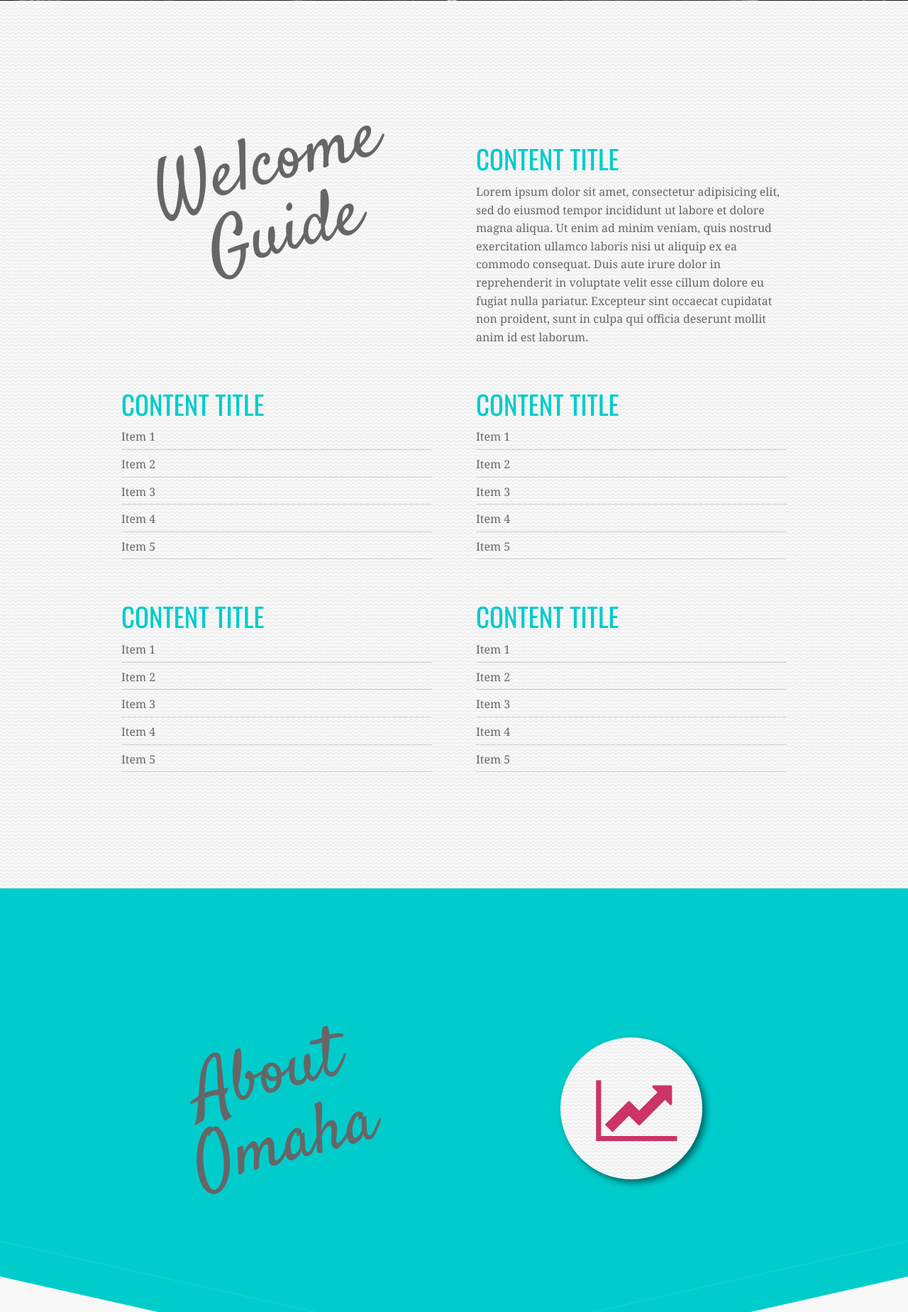
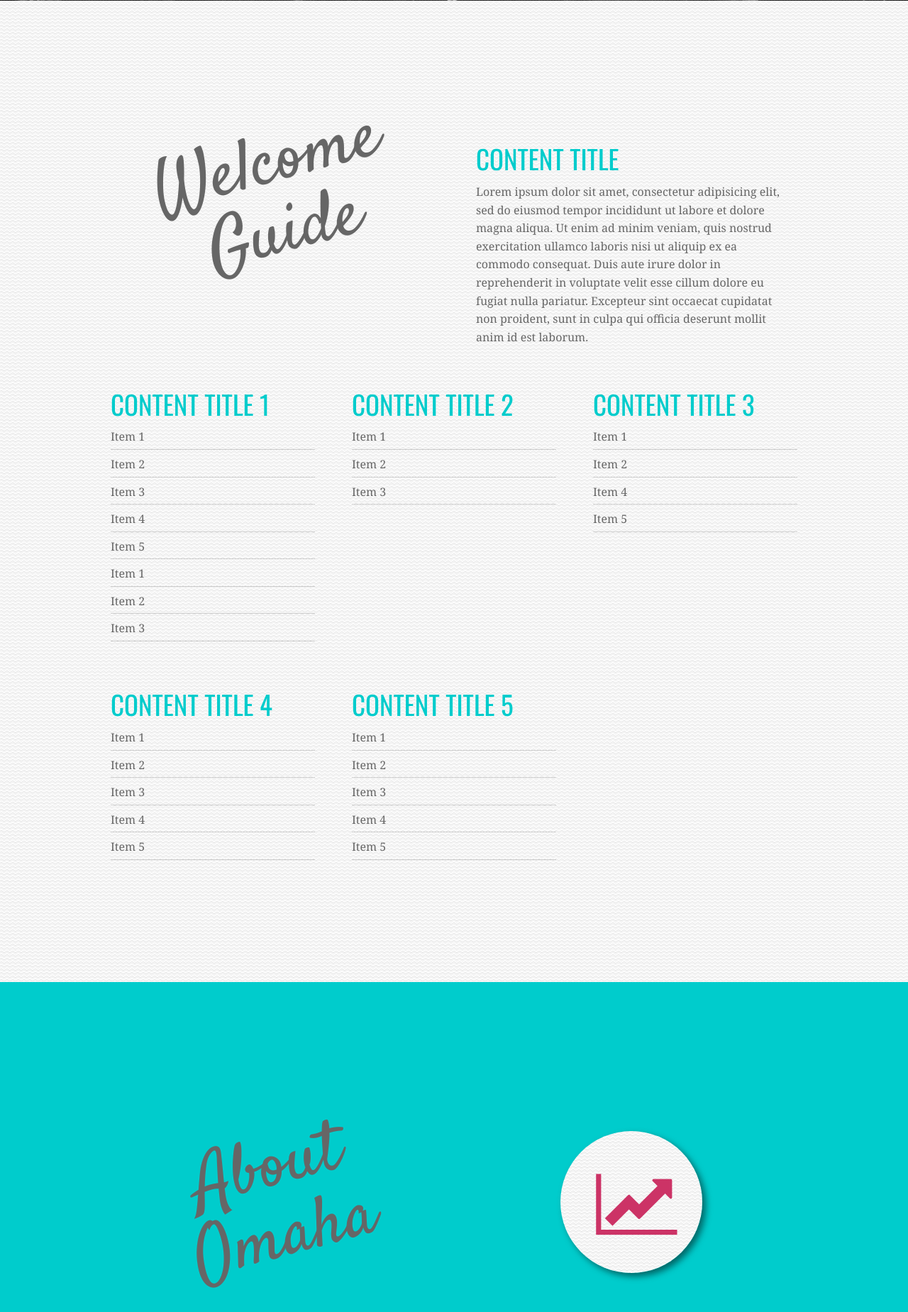
Before and after one commit to omahacodeschool/startup-community-guide, a WordPress theme: template index.php in a window 1280 px wide. Shown: the part 799-2648 px from the top of the page at 71% size. Run offline with PHP 8.4 and a stand-in for WordPress, Linux system fonts and the light colour scheme; the site name, menu and one post (Sample post) are stand-ins, and other content is empty; some libraries are stand-ins or nearby versions.

Commit message:
Used welcome guide to create a basic first page template Added plugin for ACF repeater. Installed ACF. Included header and footer tags, in order to display style.

```diff
--- a/index.php
+++ b/index.php
@@ -11,9 +11,9 @@
   </div><!--end height-50 wrapper-->
 
 
+  <!-- WELCOME GUIDE -->
 
 
-  <!-- WELCOME GUIDE -->
   <div class="tile padding-auto bottom-shadow" id="welcome">
     <div class="row">
       <div class="top-margin-push column small-12 medium-6 large-6">
@@ -22,23 +22,61 @@
           <h1 id="title" class="bigfont rotate line-height-scrunch">Welcome Guide</h1>
         </div> <!-- end large text -->
 
-
       </div><!-- end first column -->
 
       <div class="top-margin-push column small-12 medium-6 large-6">
         <div class="guide-content"><!--This is just showing that the 100% is working-->
           <h2>Content Title</h2>
-          <p>Lorem ipsum dolor sit amet, consectetur adipisicing elit, sed do eiusmod tempor incididunt ut labore et dolore magna aliqua. Ut enim ad minim veniam, quis nostrud exercitation ullamco laboris nisi ut aliquip ex ea commodo consequat. Duis aute irure dolor in reprehenderit in voluptate velit esse cillum dolore eu fugiat nulla pariatur. Excepteur sint occaecat cupidatat non proident, sunt in culpa qui officia deserunt mollit anim id est laborum.</p>
+          <p>
+            Lorem ipsum dolor sit amet, consectetur adipisicing elit, sed do eiusmod tempor incididunt ut labore et dolore magna aliqua. Ut enim ad minim veniam, quis nostrud exercitation ullamco laboris nisi ut aliquip ex ea commodo consequat. Duis aute irure dolor in reprehenderit in voluptate velit esse cillum dolore eu fugiat nulla pariatur. Excepteur sint occaecat cupidatat non proident, sunt in culpa qui officia deserunt mollit anim id est laborum.
+          </p>
         </div><!-- end content -->
       </div><!-- end second column -->
 
-    </div> <!-- end second row -->
+      <ul class="small-block-grid-1 medium-block-grid-2 large-block-grid-3 linklists_container">
 
-    <!-- WELCOME GUIDE CONTINUED -->
-    <div class="row">
-      <div class= "column small-12 medium-6 large-6">
+        <li>
           <div class="guide-content"><!--This is just showing that the 100% is working-->
-          <h2>Content Title</h2>
+            <h2>Content Title 1</h2>
+            <ul class="linklists">
+              <li><a href="#">Item 1</a></li>
+              <li><a href="#">Item 2</a></li>
+              <li><a href="#">Item 3</a></li>
+              <li><a href="#">Item 4</a></li>
+              <li><a href="#">Item 5</a></li>
+              <li><a href="#">Item 1</a></li>
+              <li><a href="#">Item 2</a></li>
+              <li><a href="#">Item 3</a></li>
+            </ul>
+          </div><!-- end content -->
+        </li><!-- end column -->
+
+        <li>
+          <div class="guide-content"><!--This is just showing that the 100% is working-->
+            <h2>Content Title 2</h2>
+            <ul class="linklists">
+              <li><a href="#">Item 1</a></li>
+              <li><a href="#">Item 2</a></li>
+              <li><a href="#">Item 3</a></li>
+            </ul>
+          </div><!-- end content -->
+        </li> <!-- end first column -->
+
+        <li>
+          <div class="guide-content"><!--This is just showing that the 100% is working-->
+            <h2>Content Title 3</h2>
+            <ul class="linklists">
+              <li><a href="#">Item 1</a></li>
+              <li><a href="#">Item 2</a></li>
+              <li><a href="#">Item 4</a></li>
+              <li><a href="#">Item 5</a></li>
+            </ul>
+          </div><!-- end content -->
+        </li><!--end column-->
+
+        <li>
+          <div class="guide-content"><!--This is just showing that the 100% is working-->
+            <h2>Content Title 4</h2>
             <ul class="linklists">
               <li><a href="#">Item 1</a></li>
               <li><a href="#">Item 2</a></li>
@@ -47,8 +85,11 @@
               <li><a href="#">Item 5</a></li>
             </ul>
           </div><!-- end content -->
+        </li><!-- end second column -->
+
+        <li>
           <div class="guide-content"><!--This is just showing that the 100% is working-->
-          <h2>Content Title</h2>
+            <h2>Content Title 5</h2>
             <ul class="linklists">
               <li><a href="#">Item 1</a></li>
               <li><a href="#">Item 2</a></li>
@@ -57,36 +98,13 @@
               <li><a href="#">Item 5</a></li>
             </ul>
           </div><!-- end content -->
-      </div> <!-- end first column -->
+        </li><!-- end second column -->
 
-
-
-      <div class= "column small-12 medium-6 large-6">
-        <div class="guide-content"><!--This is just showing that the 100% is working-->
-          <h2>Content Title</h2>
-          <ul class="linklists">
-            <li><a href="#">Item 1</a></li>
-            <li><a href="#">Item 2</a></li>
-            <li><a href="#">Item 3</a></li>
-            <li><a href="#">Item 4</a></li>
-            <li><a href="#">Item 5</a></li>
       </ul>
-        </div><!-- end content -->
-        <div class="guide-content"><!--This is just showing that the 100% is working-->
-          <h2>Content Title</h2>
-          <ul class="linklists">
-            <li><a href="#">Item 1</a></li>
-            <li><a href="#">Item 2</a></li>
-            <li><a href="#">Item 3</a></li>
-            <li><a href="#">Item 4</a></li>
-            <li><a href="#">Item 5</a></li>
-          </ul>
-        </div><!-- end content -->
-      </div> <!-- end second column -->
-
 
     </div> <!-- end third row -->
-  </div>
+  </div><!-- end Welcome Guide -->
+
 
   <!--START ABOUT OMAHA-->
 
--- a/style.css
+++ b/style.css
@@ -130,7 +130,7 @@
 }
 /* Lists */
 
-.linklists ul{
+.linklists_container ul{
   list-style-type: none;
   margin-left: 0rem;
 }
```
Also changed, not shown: page-welcome-guide.php (added, +78 -0 lines). Lines whose indentation alone changed are shown as unchanged.
